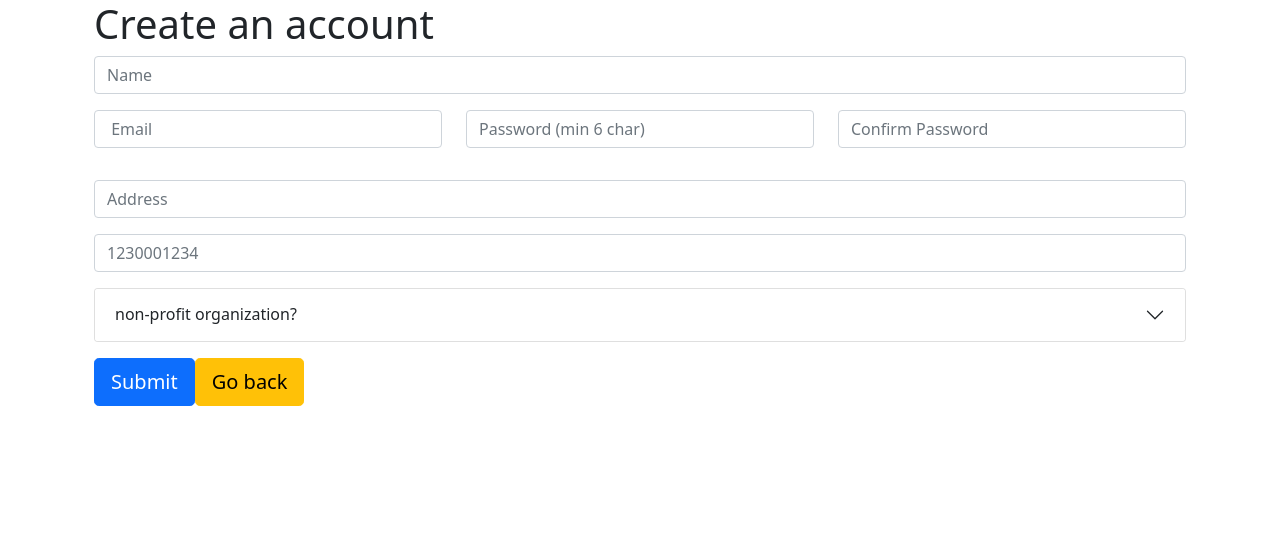
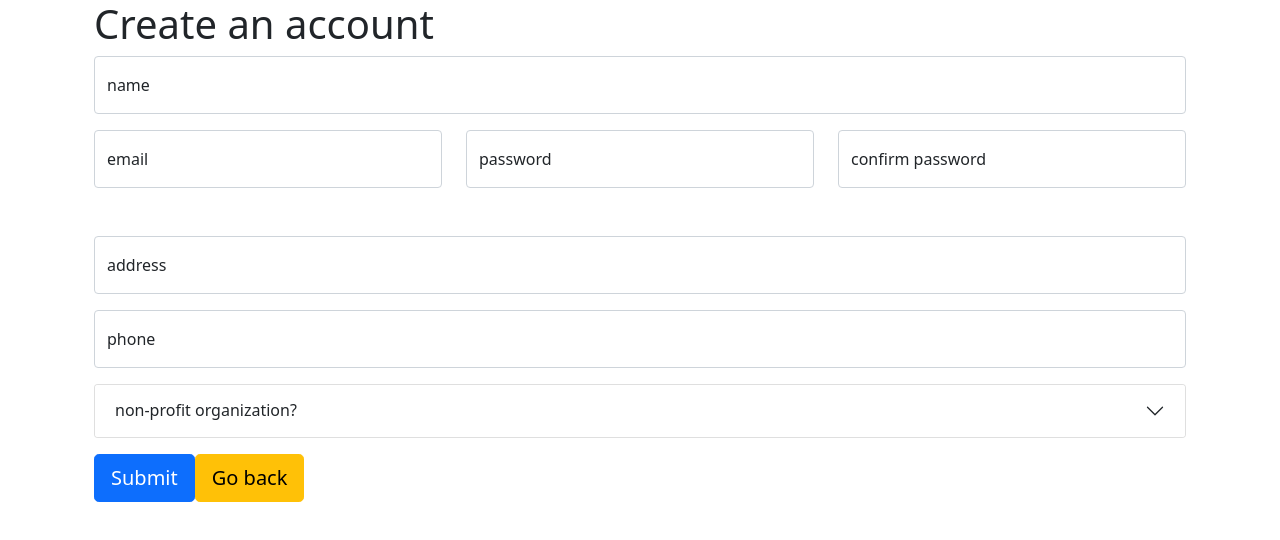
Before and after one commit to Team-Osiris-HR/BlueOcean, a React app: page / in a window 1280 px wide. Both pictures are taken after typing "Sample", "Sample123" into the empty fields and a click on the button "Create account". Shown: the top 540 px of the page. Built offline with nearby package versions, Linux system fonts and the light colour scheme; no server answers; the HTML template or start-up script is replaced by a standard one.

Commit message:
Add floating label on signup

```diff
--- a/src/components/Signup.jsx
+++ b/src/components/Signup.jsx
@@ -5,6 +5,7 @@ import Container from 'react-bootstrap/Container'
 import Col from 'react-bootstrap/Col'
 import Button from 'react-bootstrap/Button'
 import Alert from 'react-bootstrap/Alert'
+import FloatingLabel from 'react-bootstrap/FloatingLabel'
 import Accordion from 'react-bootstrap/Accordion'
 import axios from 'axios'
 
@@ -54,29 +55,58 @@ class Signup extends React.Component {
           <h1>Create an account</h1>
           <Form.Group controlId="formGridName"
             className="mb-3">
+            <FloatingLabel
+              label='name'
+              className='mb-3'
+            >
               <Form.Control name='name' placeholder="Name" onChange={(e) => this.handleChange(e)} />
+            </FloatingLabel>
           </Form.Group>
 
           <Row className="mb-3" >
             <Form.Group className="mb-3" as={Col} controlId="formGridEmail">
+              <FloatingLabel
+                label='email'
+                className='mb-3'
+              >
                 <Form.Control type="email" name='email' placeholder=" Email" onChange={(e) => this.handleChange(e)} />
+              </FloatingLabel>
             </Form.Group>
 
             <Form.Group className="mb-3" as={Col} controlId="formGridPassword" >
+              <FloatingLabel
+                label='password'
+                className='mb-3'
+              >
                 <Form.Control type="password" placeholder="Password (min 6 char)" name='password' onChange={(e) => this.handleChange(e)} />
+              </FloatingLabel>
             </Form.Group>
-
             <Form.Group as={Col} controlId="formGridConfirmPassword" >
+              <FloatingLabel
+                label='confirm password'
+                className='mb-3'
+              >
                 <Form.Control type="password" placeholder="Confirm Password" name='passwordConfirm' onChange={(e) => this.handleChange(e)} />
+              </FloatingLabel>
             </Form.Group>
           </Row>
 
           <Form.Group className="mb-3" controlId="formGridAddress" >
+            <FloatingLabel
+              label='address'
+              className='mb-3'
+            >
               <Form.Control placeholder="Address" name='address' onChange={(e) => this.handleChange(e)} />
+            </FloatingLabel>
           </Form.Group>
 
           <Form.Group className="mb-3" controlId="formGridPhone" >
+            <FloatingLabel
+              label='phone'
+              className='mb-3'
+            >
               <Form.Control placeholder="1230001234" name='phone' onChange={(e) => this.handleChange(e)} />
+            </FloatingLabel>
           </Form.Group>
 
           <Accordion className="mb-3">
@@ -84,11 +114,21 @@ class Signup extends React.Component {
               <Accordion.Header>non-profit organization?</Accordion.Header>
               <Accordion.Body>
                 <Form.Group className="mb-3" controlId="formGridOrgAddress" >
+                  <FloatingLabel
+                    label='organization address'
+                    className='mb-3'
+                  >
                     <Form.Control placeholder="Organization Address" name='organizationAddress' onChange={(e) => this.handleChange(e)} />
+                  </FloatingLabel>
                 </Form.Group>
 
                 <Form.Group className="mb-3" controlId="formGridOrgPhone" >
+                  <FloatingLabel
+                    label='organization phone'
+                    className='mb-3'
+                  >
                     <Form.Control placeholder="Organization Phone" name='organizationPhone' onChange={(e) => this.handleChange(e)} />
+                  </FloatingLabel>
                 </Form.Group>
 
               </Accordion.Body>
```
Lines whose indentation alone changed are shown as unchanged.
